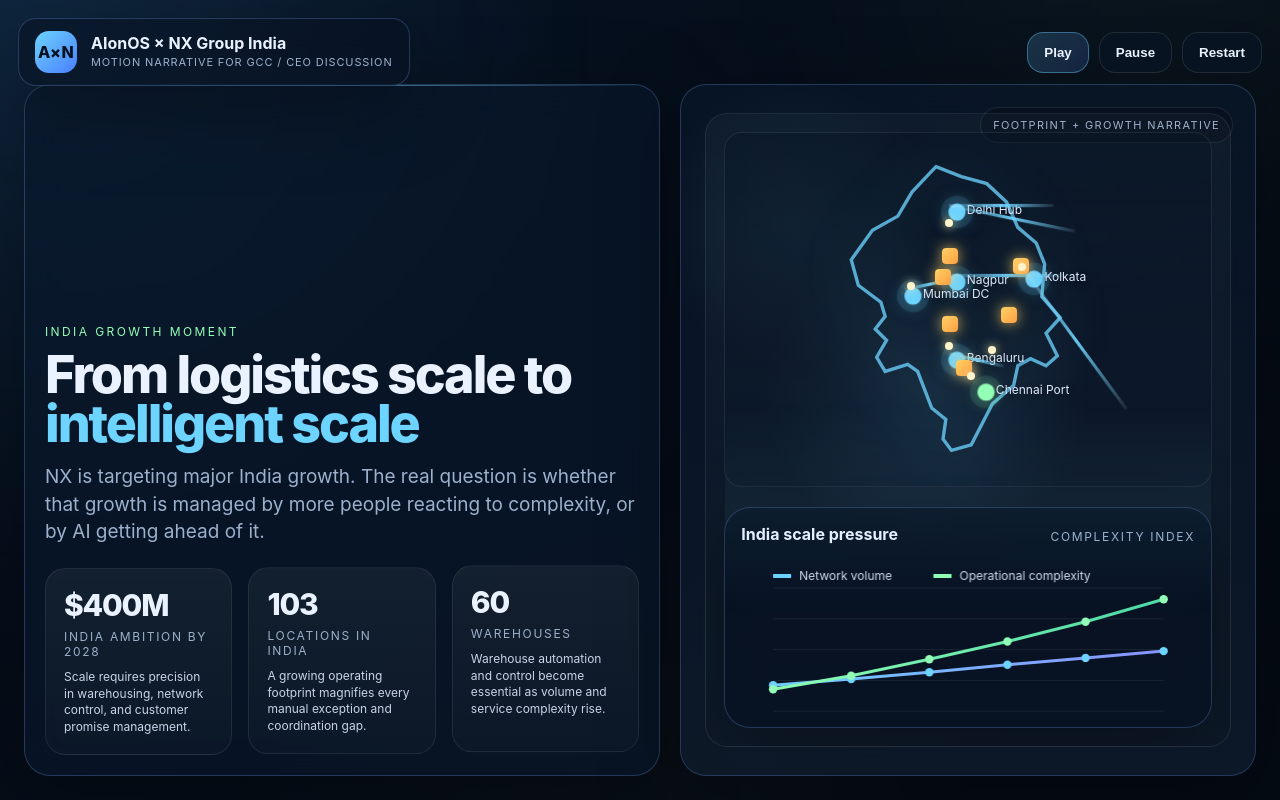
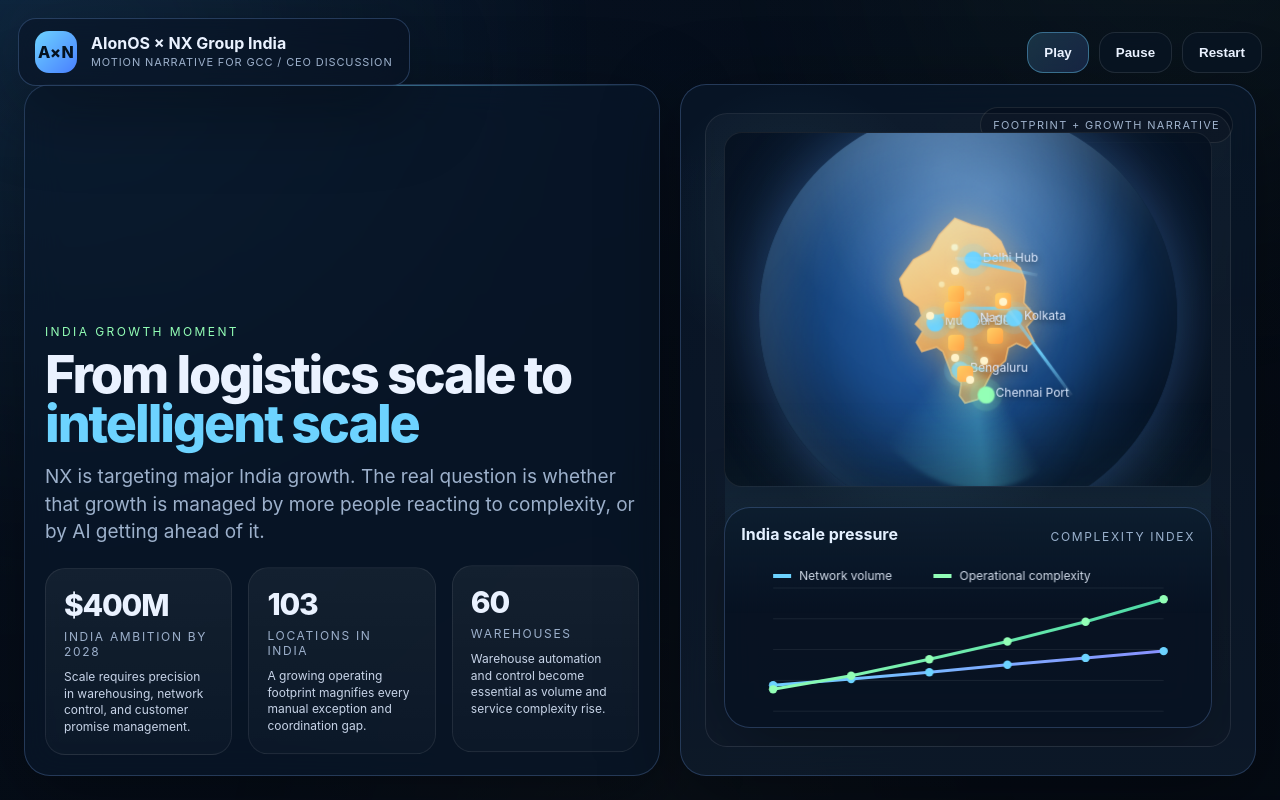
Before and after one commit to Abhishekprabudha/NX-Express-AIonOS-Pitch, a plain HTML site: page index.html in a window 1280 px wide. Drawn offline with Linux system fonts and the light colour scheme.

Commit message:
Create animated India-on-globe hero visualization

```diff
--- a/index.html
+++ b/index.html
@@ -63,9 +63,36 @@
 
     .map-wrap{position:absolute;inset:28px 24px 28px 24px;border-radius:22px;background:linear-gradient(180deg,rgba(255,255,255,.03),rgba(255,255,255,.01));border:1px solid rgba(255,255,255,.08);overflow:hidden}
     .map-wrap:before{content:"";position:absolute;inset:0;background:radial-gradient(circle at 42% 44%,rgba(109,211,255,.12),transparent 35%);pointer-events:none}
-    .map-region{position:absolute;left:18px;right:18px;top:18px;bottom:41%;border-radius:18px;overflow:hidden;background:linear-gradient(180deg,rgba(7,20,36,.42),rgba(7,20,36,.18));border:1px solid rgba(255,255,255,.08)}
-    .india-outline{position:absolute;left:18%;top:6%;width:64%;height:88%;opacity:.82;filter:drop-shadow(0 0 32px rgba(109,211,255,.55))}
-    .network{position:absolute;inset:0;z-index:2}
+    .map-region{position:absolute;left:18px;right:18px;top:18px;bottom:41%;border-radius:18px;overflow:hidden;background:radial-gradient(circle at 50% 30%,rgba(12,36,66,.7),rgba(4,12,23,.95));border:1px solid rgba(255,255,255,.08)}
+    .starfield{position:absolute;inset:0;background:
+      radial-gradient(circle at 20% 18%, rgba(255,255,255,.55) 0 1px, transparent 1.5px),
+      radial-gradient(circle at 65% 26%, rgba(255,255,255,.4) 0 1px, transparent 1.5px),
+      radial-gradient(circle at 78% 66%, rgba(255,255,255,.4) 0 1px, transparent 1.5px),
+      radial-gradient(circle at 42% 75%, rgba(255,255,255,.3) 0 1px, transparent 1.5px);
+      opacity:.45}
+    .globe{position:absolute;left:50%;top:54%;width:min(86%,440px);aspect-ratio:1/1;transform:translate(-50%,-50%);border-radius:50%;
+      background:radial-gradient(circle at 50% 40%,#2f6fb7 0%,#16437a 45%,#0a2242 70%,#071730 100%);
+      box-shadow:inset -45px -40px 85px rgba(0,0,0,.45), inset 24px 18px 46px rgba(170,218,255,.2), 0 0 60px rgba(92,160,255,.36);
+      overflow:hidden;animation:globeFloat 10s ease-in-out infinite}
+    .globe:before{content:"";position:absolute;inset:-10%;background:
+      radial-gradient(circle at 50% 20%, rgba(183,220,255,.24), transparent 38%),
+      radial-gradient(circle at 45% 62%, rgba(42,112,206,.25), transparent 44%);
+      animation:earthRotate 24s linear infinite}
+    .globe:after{content:"";position:absolute;inset:-10%;border-radius:50%;
+      box-shadow:0 0 0 2px rgba(150,202,255,.32), 0 0 42px rgba(102,169,255,.44);pointer-events:none}
+    .india-outline{position:absolute;left:30%;top:19%;width:44%;height:60%;opacity:.95;filter:drop-shadow(0 0 18px rgba(255,184,80,.5));z-index:2}
+    .india-glow{fill:url(#indiaNight);stroke:rgba(255,196,115,.8);stroke-width:1.8}
+    .india-lights{position:absolute;left:33%;top:23%;width:38%;height:55%;z-index:3;mix-blend-mode:screen}
+    .city-light{position:absolute;width:7px;height:7px;border-radius:50%;background:rgba(255,225,148,.95);box-shadow:0 0 14px rgba(255,185,74,.95);animation:twinkle 2.6s ease-in-out infinite}
+    .haze{position:absolute;inset:0;background:radial-gradient(circle at 55% 20%,rgba(200,232,255,.24),transparent 42%);z-index:4;pointer-events:none}
+    .scan-orbit{position:absolute;left:12%;right:12%;top:24%;bottom:16%;z-index:4;border-radius:50%;
+      background:conic-gradient(from 10deg, transparent 0%, transparent 68%, rgba(102,236,255,.32) 74%, transparent 86%);
+      filter:blur(2px);animation:spin 7s linear infinite}
+    .network{position:absolute;left:12%;right:12%;top:24%;bottom:16%;z-index:5}
+    @keyframes earthRotate{from{transform:translateX(-8%)}to{transform:translateX(8%)}}
+    @keyframes spin{from{transform:rotate(0)}to{transform:rotate(360deg)}}
+    @keyframes twinkle{50%{opacity:.4;transform:scale(.65)}}
+    @keyframes globeFloat{50%{transform:translate(-50%,-52%)}}
     .warehouse,.customer-node{position:absolute;width:16px;height:16px;border-radius:50%;background:var(--accent);box-shadow:0 0 0 7px rgba(109,211,255,.13), 0 0 18px rgba(109,211,255,.55)}
     .customer-node{background:var(--accent-2);box-shadow:0 0 0 7px rgba(147,255,182,.11),0 0 16px rgba(147,255,182,.45)}
     .label{position:absolute;font-size:12px;color:#dfeaff;transform:translate(18px,-2px);white-space:nowrap;text-shadow:0 2px 6px rgba(0,0,0,.55)}
@@ -165,10 +192,31 @@
           <div class="mini-tag">Footprint + growth narrative</div>
           <div class="map-wrap">
             <div class="map-region">
-              <svg class="india-outline" viewBox="0 0 200 220" fill="none" xmlns="http://www.w3.org/2000/svg">
-                <path d="M77 9l18 7 18 5 14 13 8 18 13 11 6 15-2 23 13 15-10 11 8 16-8 7-11-5-9 5-3 14-15 13-15 29-14 4-6-8 2-14-10-8-10-26-7-5-16 5-6-10 7-12-8-8 7-9-3-10-16-12-5-18 15-21 18-10 10-17z" stroke="rgba(109,211,255,.95)" stroke-width="2.4"/>
-              </svg>
-              <div class="network" id="network"></div>
+              <div class="starfield"></div>
+              <div class="globe">
+                <svg class="india-outline" viewBox="0 0 200 220" fill="none" xmlns="http://www.w3.org/2000/svg">
+                  <defs>
+                    <linearGradient id="indiaNight" x1="28" y1="8" x2="168" y2="206" gradientUnits="userSpaceOnUse">
+                      <stop stop-color="#ffe59c"/>
+                      <stop offset=".36" stop-color="#ffc46f"/>
+                      <stop offset="1" stop-color="#b6672c"/>
+                    </linearGradient>
+                  </defs>
+                  <path class="india-glow" d="M77 9l18 7 18 5 14 13 8 18 13 11 6 15-2 23 13 15-10 11 8 16-8 7-11-5-9 5-3 14-15 13-15 29-14 4-6-8 2-14-10-8-10-26-7-5-16 5-6-10 7-12-8-8 7-9-3-10-16-12-5-18 15-21 18-10 10-17z"/>
+                </svg>
+                <div class="india-lights">
+                  <span class="city-light" style="left:34%;top:18%"></span>
+                  <span class="city-light" style="left:26%;top:34%;animation-delay:.4s"></span>
+                  <span class="city-light" style="left:43%;top:38%;animation-delay:.9s"></span>
+                  <span class="city-light" style="left:32%;top:52%;animation-delay:.2s"></span>
+                  <span class="city-light" style="left:47%;top:62%;animation-delay:1.1s"></span>
+                  <span class="city-light" style="left:38%;top:74%;animation-delay:.7s"></span>
+                  <span class="city-light" style="left:55%;top:36%;animation-delay:1.3s"></span>
+                </div>
+                <div class="scan-orbit"></div>
+                <div class="network" id="network"></div>
+                <div class="haze"></div>
+              </div>
             </div>
             <div class="chart-card panel">
               <div class="chart-title"><h3>India scale pressure</h3><span>complexity index</span></div>
@@ -381,12 +429,12 @@
 
 function buildNetwork(){
   const nodes = [
-    {x:46,y:20,label:'Delhi Hub',cls:'warehouse'},
-    {x:37,y:44,label:'Mumbai DC',cls:'warehouse'},
-    {x:46,y:40,label:'Nagpur',cls:'warehouse'},
-    {x:46,y:62,label:'Bengaluru',cls:'warehouse'},
-    {x:62,y:39,label:'Kolkata',cls:'warehouse'},
-    {x:52,y:71,label:'Chennai Port',cls:'customer-node'}
+    {x:49,y:18,label:'Delhi Hub',cls:'warehouse'},
+    {x:37,y:43,label:'Mumbai DC',cls:'warehouse'},
+    {x:48,y:42,label:'Nagpur',cls:'warehouse'},
+    {x:45,y:62,label:'Bengaluru',cls:'warehouse'},
+    {x:62,y:41,label:'Kolkata',cls:'warehouse'},
+    {x:53,y:72,label:'Chennai Port',cls:'customer-node'}
   ];
   const routes = [
     [46,20,46,40],[46,20,62,39],[37,44,46,40],[46,40,46,62],[46,62,52,71],[62,39,52,71]
```
